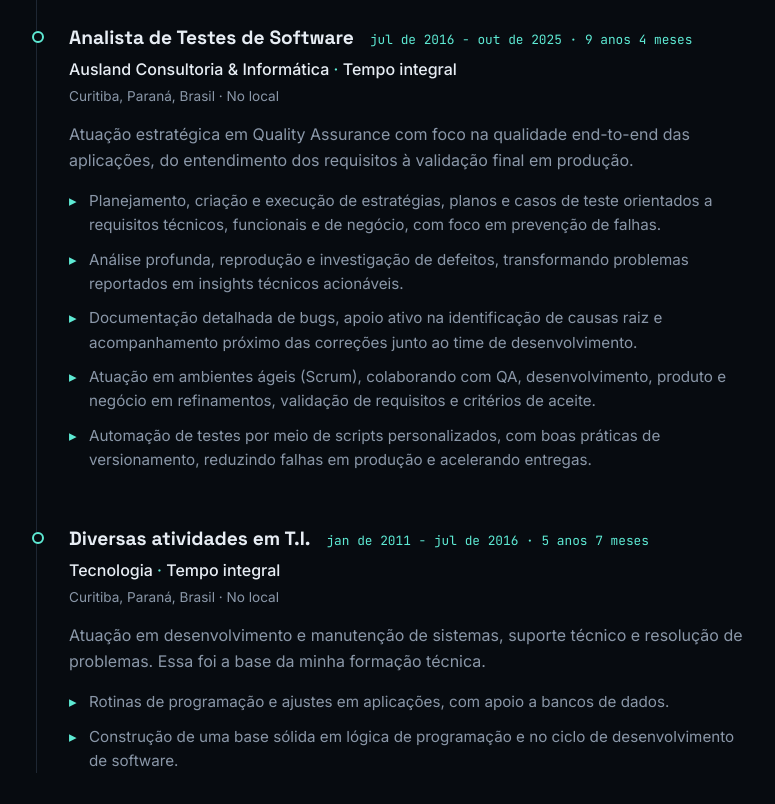
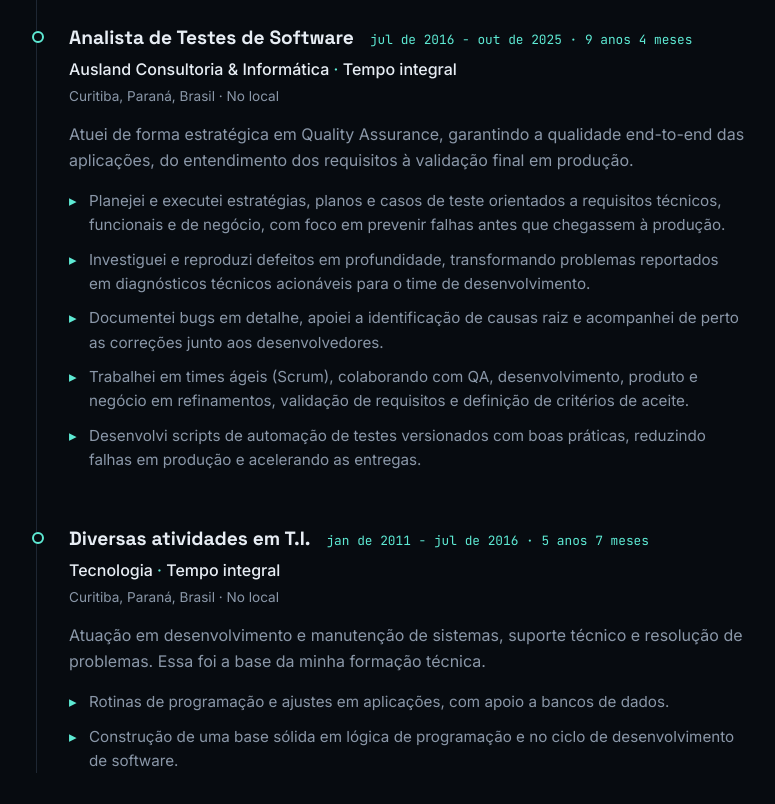
Before and after one commit to rochamoraes/rochamoraes.github.io, a React (Vite) app: page / in a window 1280 px wide. Shown: the part 3060-3864 px from the top of the page, without its empty margins (88-863 px from the left). Built offline with nearby package versions, Linux system fonts and the light colour scheme.

Commit message:
content: rewrite Ausland experience description
Co-Authored-By: Claude Opus 5.5 <noreply@anthropic.com>

```diff
--- a/src/data/experience.js
+++ b/src/data/experience.js
@@ -24,13 +24,13 @@ export const experience = [
     period: 'jul de 2016 - out de 2025 · 9 anos 4 meses',
     location: 'Curitiba, Paraná, Brasil · No local',
     summary:
-      'Atuação estratégica em Quality Assurance com foco na qualidade end-to-end das aplicações, do entendimento dos requisitos à validação final em produção.',
+      'Atuei de forma estratégica em Quality Assurance, garantindo a qualidade end-to-end das aplicações, do entendimento dos requisitos à validação final em produção.',
     highlights: [
-      'Planejamento, criação e execução de estratégias, planos e casos de teste orientados a requisitos técnicos, funcionais e de negócio, com foco em prevenção de falhas.',
-      'Análise profunda, reprodução e investigação de defeitos, transformando problemas reportados em insights técnicos acionáveis.',
-      'Documentação detalhada de bugs, apoio ativo na identificação de causas raiz e acompanhamento próximo das correções junto ao time de desenvolvimento.',
-      'Atuação em ambientes ágeis (Scrum), colaborando com QA, desenvolvimento, produto e negócio em refinamentos, validação de requisitos e critérios de aceite.',
-      'Automação de testes por meio de scripts personalizados, com boas práticas de versionamento, reduzindo falhas em produção e acelerando entregas.',
+      'Planejei e executei estratégias, planos e casos de teste orientados a requisitos técnicos, funcionais e de negócio, com foco em prevenir falhas antes que chegassem à produção.',
+      'Investiguei e reproduzi defeitos em profundidade, transformando problemas reportados em diagnósticos técnicos acionáveis para o time de desenvolvimento.',
+      'Documentei bugs em detalhe, apoiei a identificação de causas raiz e acompanhei de perto as correções junto aos desenvolvedores.',
+      'Trabalhei em times ágeis (Scrum), colaborando com QA, desenvolvimento, produto e negócio em refinamentos, validação de requisitos e definição de critérios de aceite.',
+      'Desenvolvi scripts de automação de testes versionados com boas práticas, reduzindo falhas em produção e acelerando as entregas.',
     ],
   },
   {
```
